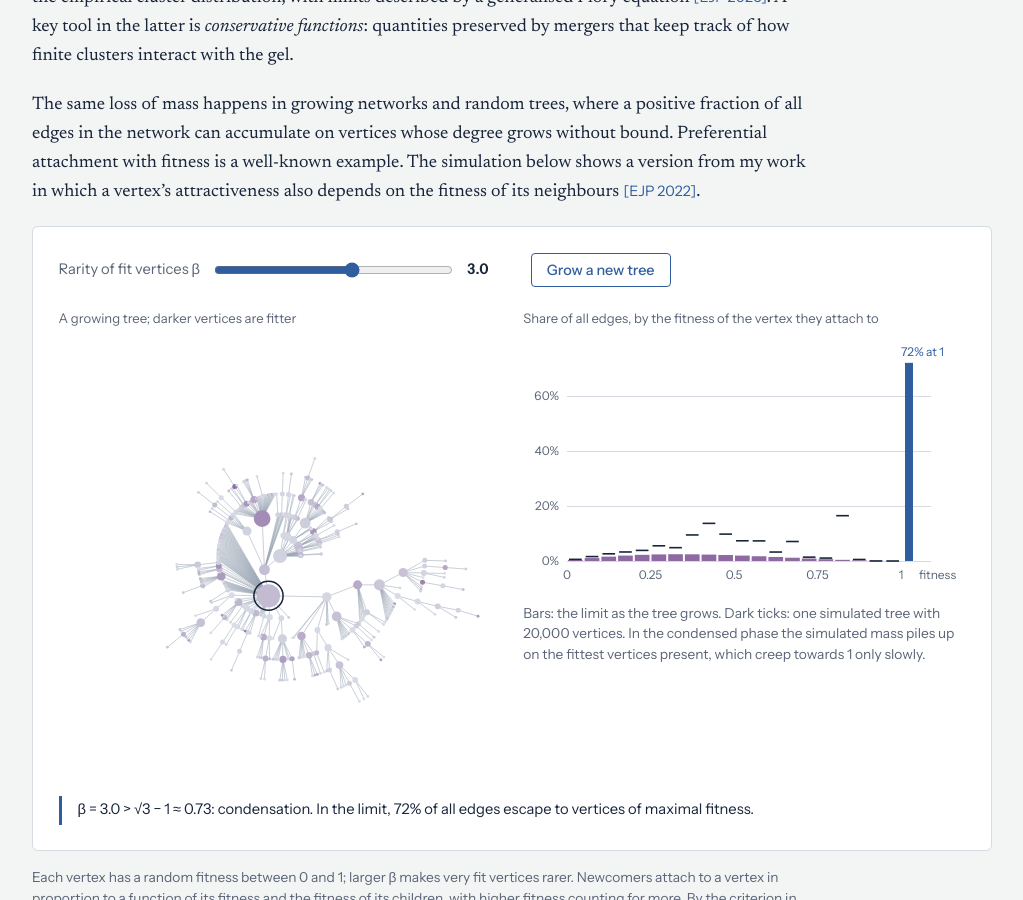
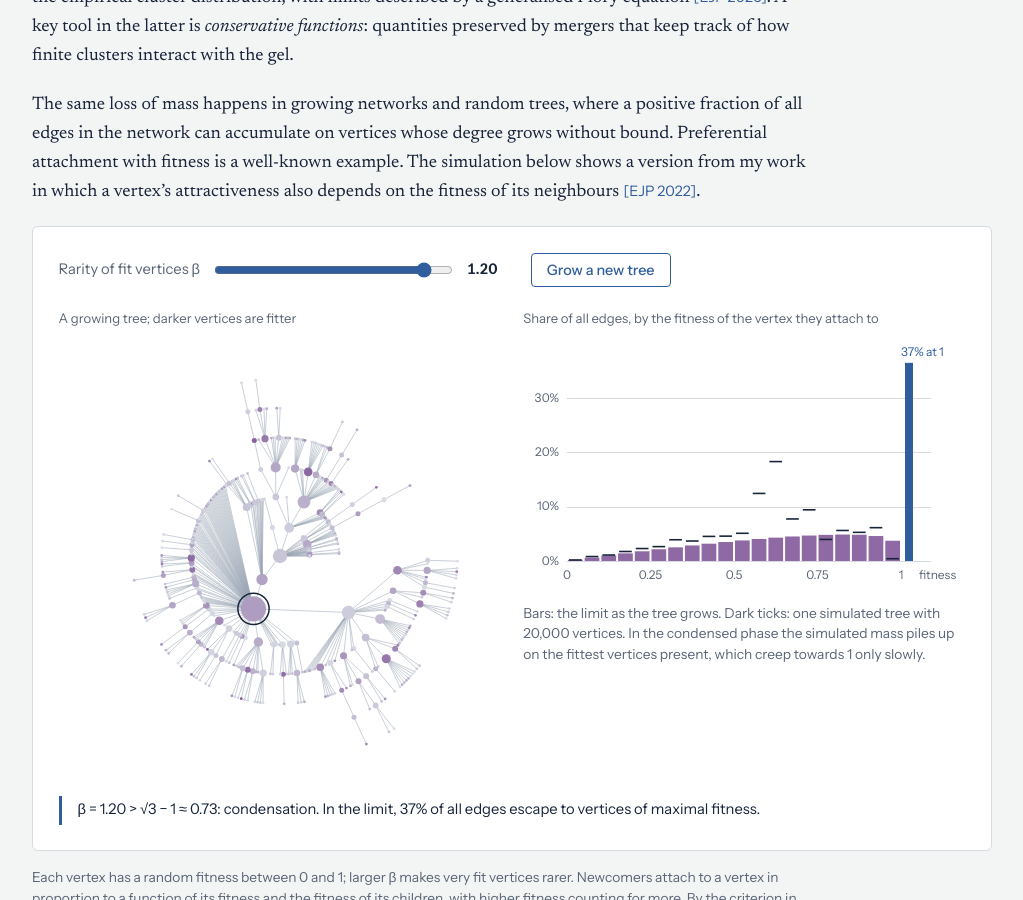
Before and after one commit to iyertejas/iyertejas.github.io, a Jekyll site: the page built from research.md, in a window 1280 px wide and 900 px high, scrolled down 5597 px. Shown: the whole window, without its empty margins (128-1151 px from the left). Built offline with Jekyll 4.4.1, drawn with Linux system fonts in a browser that asks for light colours; part of the change alters nothing that is shown.

Commit message:
Condensation demo: centre the slider on the threshold
Co-Authored-By: Claude Opus 5.5 <noreply@anthropic.com>
Claude-Session: https://claude.ai/code/session_01GtKFLb7CfuyTJ4cLibMDxB

```diff
--- a/_includes/sim-condensation.html
+++ b/_includes/sim-condensation.html
@@ -1,7 +1,7 @@
 <figure class="demo" id="fit-demo">
 <div class="controls">
 <div class="slider"><label for="fitBeta">Rarity of fit vertices β</label>
-<input type="range" id="fitBeta" min="0.2" max="5" step="0.1" value="3"><output id="fitBetaOut" for="fitBeta">3.0</output></div>
+<input type="range" id="fitBeta" min="0.2" max="1.3" step="0.05" value="1.2"><output id="fitBetaOut" for="fitBeta">1.20</output></div>
 <button id="fitRun" type="button">Grow a new tree</button>
 </div>
 <div class="two">
--- a/sims.js
+++ b/sims.js
@@ -534,8 +534,8 @@ function fitWidget(){
   }
   function verdict(b){
     $("fitVerdict").textContent = condenses(b)
-      ? `β = ${b.toFixed(1)} > √3 − 1 ≈ 0.73: condensation. In the limit, ${Math.round(atomOf(b)*100)}% of all edges escape to vertices of maximal fitness.`
-      : `β = ${b.toFixed(1)} ≤ √3 − 1 ≈ 0.73: no condensation. Edges spread over fitness values, with no mass escaping to the top.`;
+      ? `β = ${b.toFixed(2)} > √3 − 1 ≈ 0.73: condensation. In the limit, ${Math.round(atomOf(b)*100)}% of all edges escape to vertices of maximal fitness.`
+      : `β = ${b.toFixed(2)} ≤ √3 − 1 ≈ 0.73: no condensation. Edges spread over fitness values, with no mass escaping to the top.`;
   }
   function start(){
     cancelAnimationFrame(anim);
@@ -546,7 +546,7 @@ function fitWidget(){
     const tick = () => { const more = tree.step(3); drawTree(); if (more) anim = requestAnimationFrame(tick); };
     anim = requestAnimationFrame(tick);
   }
-  const beta = bindSlider("fitBeta", 1, verdict, start);
+  const beta = bindSlider("fitBeta", 2, verdict, start);
   $("fitRun").addEventListener("click", start);
   return { start, redraw(){ drawTree(); drawChart(); } };
 }
```
